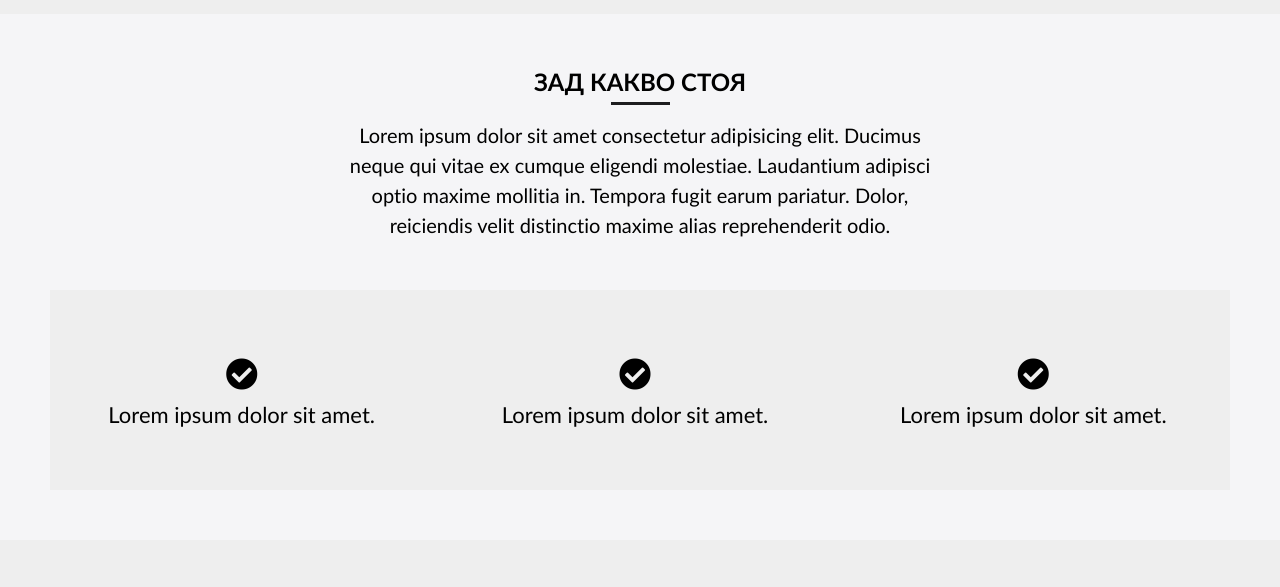
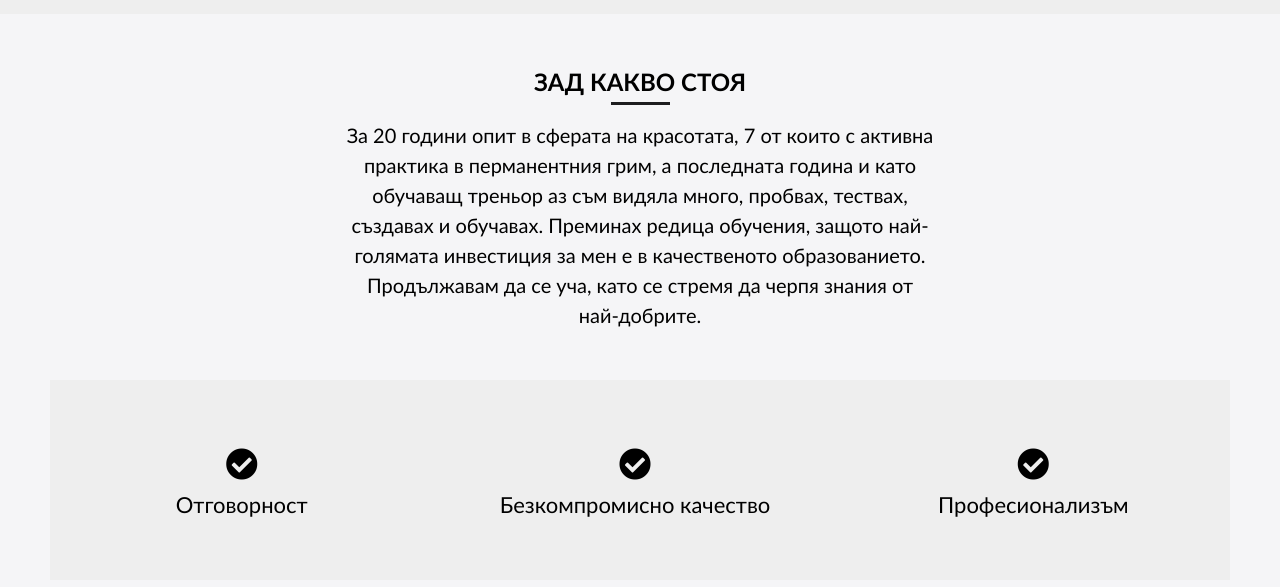
Before and after one commit to hristo-mutafov/amea-cosmetic-site, a website: page about-me/index.html in a window 1280 px wide. Shown: the part 2140-2727 px from the top of the page. Drawn offline with nearby package versions, Linux system fonts and the light colour scheme.

Commit message:
Added text in the benefits section.

```diff
--- a/about-me/index.html
+++ b/about-me/index.html
@@ -201,11 +201,13 @@
                 <div class="text-wrapper">
                     <h2 class="heading underline black">ЗАД КАКВО СТОЯ</h2>
                     <p class="text">
-                        Lorem ipsum dolor sit amet consectetur adipisicing elit.
-                        Ducimus neque qui vitae ex cumque eligendi molestiae.
-                        Laudantium adipisci optio maxime mollitia in. Tempora
-                        fugit earum pariatur. Dolor, reiciendis velit distinctio
-                        maxime alias reprehenderit odio.
+                        За 20 години опит в сферата на красотата, 7 от които с
+                        активна практика в перманентния грим, а последната
+                        година и като обучаващ треньор аз съм видяла много,
+                        пробвах, тествах, създавах и обучавах. Преминах редица
+                        обучения, защото най-голямата инвестиция за мен е в
+                        качественото образованието. Продължавам да се уча, като
+                        се стремя да черпя знания от най-добрите.
                     </p>
                 </div>
 
@@ -215,21 +217,21 @@
                             <i class="fas fa-check-circle"></i>
                         </div>
 
-                        <p class="heading">Lorem ipsum dolor sit amet.</p>
+                        <p class="heading">Отговорност</p>
                     </div>
                     <div class="card">
                         <div class="icon">
                             <i class="fas fa-check-circle"></i>
                         </div>
 
-                        <p class="heading">Lorem ipsum dolor sit amet.</p>
+                        <p class="heading">Безкомпромисно качество</p>
                     </div>
                     <div class="card">
                         <div class="icon">
                             <i class="fas fa-check-circle"></i>
                         </div>
 
-                        <p class="heading">Lorem ipsum dolor sit amet.</p>
+                        <p class="heading">Професионализъм</p>
                     </div>
                 </div>
             </section>
```
